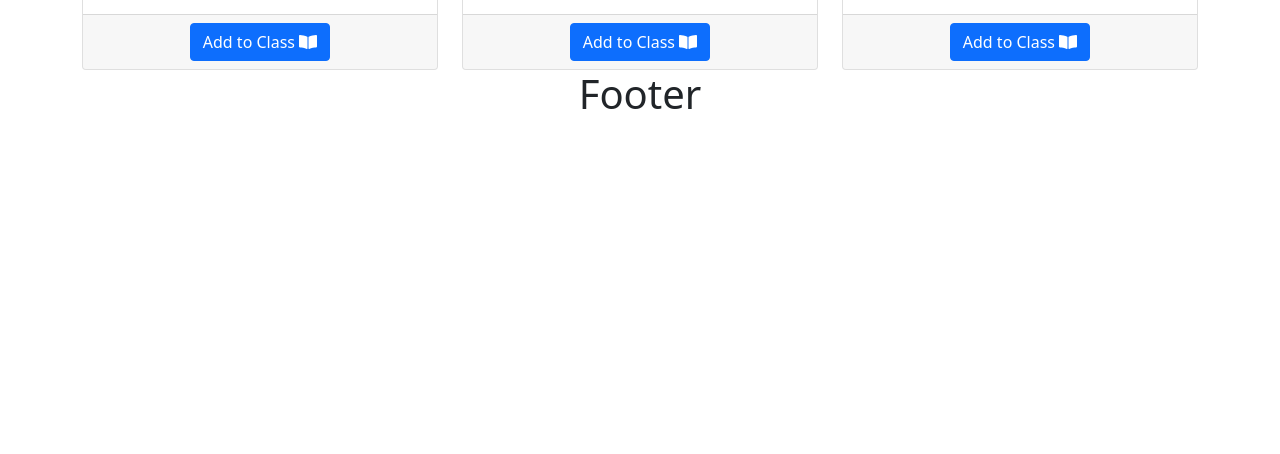
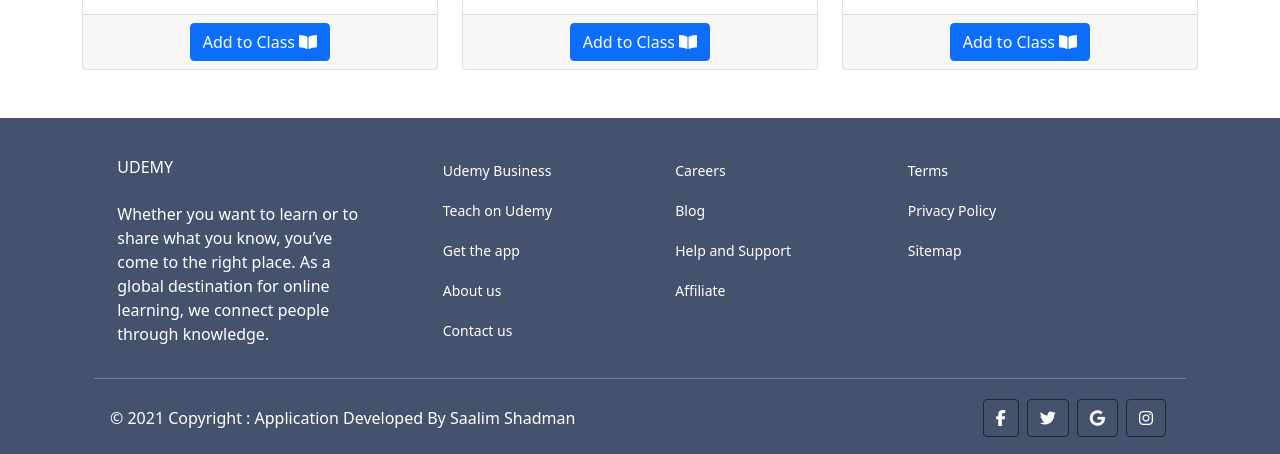
Before and after one commit to shadmansaalim/Full-Stack-Course-App, a React (Create React App) app: page / in a window 1280 px wide. Shown: the part 1528-1982 px from the top of the page. Before the commit the page ends 1654 px from the top, so only its background shows below. Built offline with nearby package versions, Linux system fonts and the light colour scheme.

Commit message:
Footer Component Done

```diff
--- a/src/components/Footer/Footer.js
+++ b/src/components/Footer/Footer.js
@@ -1,10 +1,133 @@
 import React from 'react';
+
 
 const Footer = () => {
     return (
-        <div>
-            <h1>Footer</h1>
-        </div>
+
+        <footer className="text-center text-lg-start text-white mt-5" style={{ backgroundColor: '#45526e' }}>
+            <div className="container p-4 pb-0">
+
+                <section>
+                    <div className="row">
+                        <div className="col-md-3 col-lg-3 col-xl-3 mx-auto mt-3">
+                            <h6 className="text-uppercase mb-4 font-weight-bold">
+                                UDEMY
+                            </h6>
+                            <p>
+                                Whether you want to learn or to share what you know, you’ve come to the right place. As a global destination for online learning, we connect people through knowledge.
+                            </p>
+                        </div>
+
+
+                        <hr className="w-100 clearfix d-md-none" />
+
+                        <div className="col-md-2 col-lg-2 col-xl-2 mx-auto mt-3">
+                            <p><small className="text-white">Udemy Business
+                            </small></p>
+                            <p><small className="text-white">Teach on Udemy
+                            </small></p>
+
+                            <p><small className="text-white">Get the app
+                            </small></p>
+
+                            <p><small className="text-white">About us
+                            </small></p>
+
+                            <p><small className="text-white">Contact us
+                            </small></p>
+                        </div>
+
+
+                        <hr className="w-100 clearfix d-md-none" />
+
+
+                        <div className="col-md-3 col-lg-2 col-xl-2 mx-auto mt-3">
+                            <p><small className="text-white">Careers
+                            </small></p>
+                            <p><small className="text-white">Blog
+                            </small></p>
+
+                            <p><small className="text-white">Help and Support
+                            </small></p>
+
+                            <p><small className="text-white">Affiliate
+                            </small></p>
+                        </div>
+
+
+                        <hr className="w-100 clearfix d-md-none" />
+
+
+                        <div className="col-md-4 col-lg-3 col-xl-3 mx-auto mt-3">
+                            <p><small className="text-white">Terms
+                            </small></p>
+                            <p><small className="text-white">Privacy Policy
+                            </small></p>
+
+                            <p><small className="text-white">Sitemap
+                            </small></p>
+                        </div>
+
+                    </div>
+
+                </section>
+
+                <hr className="my-3"></hr>
+
+                <section className="p-3 pt-0">
+                    <div className="row d-flex align-items-center">
+
+                        <div className="col-md-7 col-lg-8 text-center text-md-start">
+                            <p className="mb-0">© 2021 Copyright : Application Developed By Saalim Shadman</p>
+                        </div>
+
+                        <div className="col-md-5 col-lg-4 ml-lg-0 text-center text-md-end">
+
+                            <a
+                                target="_blank"
+                                rel="noreferrer"
+                                href="https://www.facebook.com/udemy/"
+                                className="text-white btn btn-outline-dark btn-floating me-1"
+                                role="button"
+                            ><i className="fab fa-facebook-f"></i
+                            ></a>
+
+
+                            <a
+                                target="_blank"
+                                rel="noreferrer"
+                                href="https://twitter.com/udemy?ref_src=twsrc%5Egoogle%7Ctwcamp%5Eserp%7Ctwgr%5Eauthor"
+                                className="text-white btn btn-outline-dark btn-floating m-1"
+                                role="button"
+                            ><i className="fab fa-twitter"></i
+                            ></a>
+
+
+                            <a
+                                target="_blank"
+                                rel="noreferrer"
+                                href="https://www.udemy.com/"
+                                className="text-white btn btn-outline-dark btn-floating m-1"
+                                role="button"
+                            ><i className="fab fa-google"></i
+                            ></a>
+
+
+                            <a
+                                target="_blank"
+                                rel="noreferrer"
+                                href="https://www.instagram.com/udemy/"
+                                className="text-white btn btn-outline-dark btn-floating m-1"
+                                role="button"
+                            ><i className="fab fa-instagram"></i
+                            ></a>
+                        </div>
+
+                    </div>
+                </section>
+            </div>
+        </footer >
+
     );
 };
 
--- a/src/components/Home/Home.js
+++ b/src/components/Home/Home.js
@@ -16,7 +16,7 @@ const Home = () => {
     }, []);
     const displayCourses = courses.filter(course => courses.indexOf(course) < 6);
     return (
-        <Container>
+        <Container className="mb-5">
             <Introduction></Introduction>
             <section style={{ marginTop: 120 }}>
                 <h2 className="mb-4">Featured Courses</h2>
```
